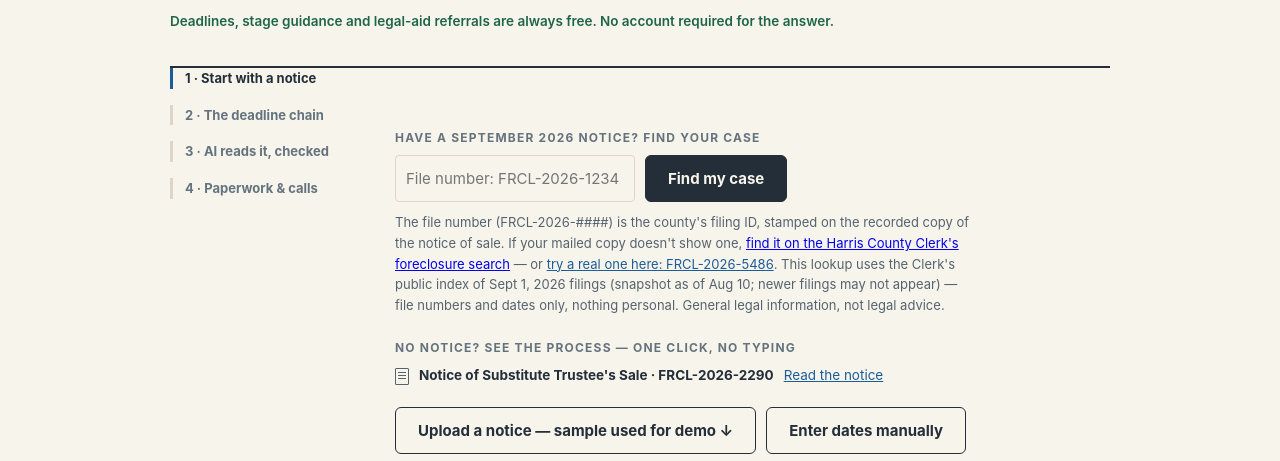
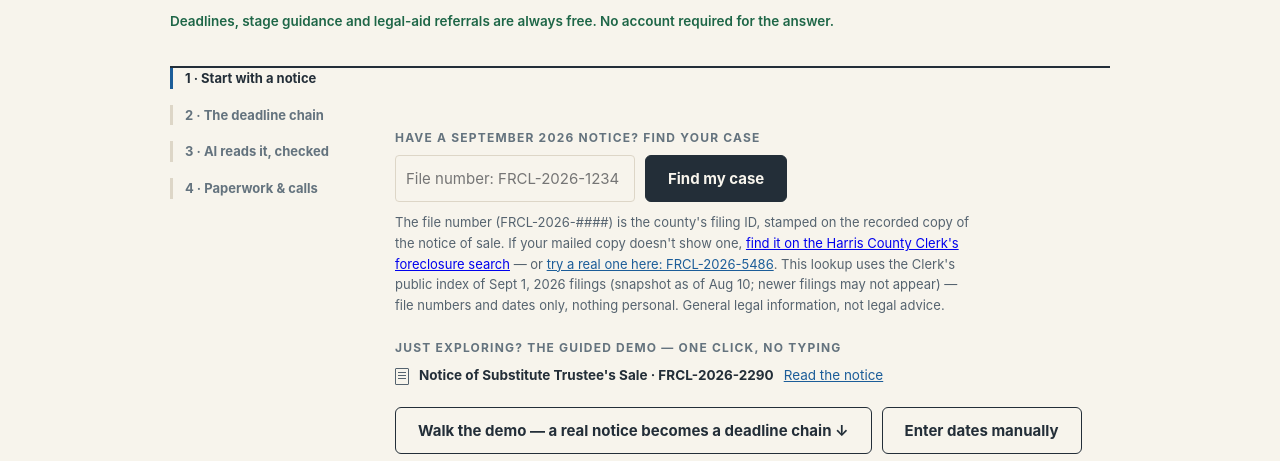
Before and after one commit to tbrown034/foreclosure-navigator, a website built with Vite: page index.html in a window 1280 px wide. Shown: the part 321-782 px from the top of the page. Built offline with nearby package versions, Linux system fonts and the light colour scheme.

Commit message:
Relabel the demo entry honestly: 'Walk the demo' — nothing uploads
With the real case lookup in place, a button called 'Upload a notice'
was both confusing and untrue. The guided-demo door keeps its job (it is
the only path into the AI beat, since looked-up cases never touch AI)
under a name that says what happens.

```diff
--- a/index.html
+++ b/index.html
@@ -45,7 +45,7 @@
       <div id="lookupResult" hidden style="margin:10px 0 0"></div>
       <div id="savedCase" hidden style="margin:12px 0 0;border-left:3px solid var(--ok);padding:2px 0 2px 14px"></div>
 
-      <p class="scenario-label" style="margin-top:22px">No notice? See the process — one click, no typing</p>
+      <p class="scenario-label" style="margin-top:22px">Just exploring? The guided demo — one click, no typing</p>
       <div class="notice-file">
         <span class="notice-file-icon" aria-hidden="true"></span>
         <span class="notice-file-name">Notice of Substitute Trustee's Sale · FRCL-2026-2290</span>
@@ -56,7 +56,7 @@
         <div data-sample-text="frcl-2026-2290"></div>
       </details>
       <div class="btnrow entry-actions">
-        <button type="button" class="abtn outline big scenario-btn" data-scenario="frcl-2290" aria-pressed="false">Upload a notice &mdash; sample used for demo &darr;</button>
+        <button type="button" class="abtn outline big scenario-btn" data-scenario="frcl-2290" aria-pressed="false">Walk the demo &mdash; a real notice becomes a deadline chain &darr;</button>
         <button type="button" class="abtn outline big" id="openManual">Enter dates manually</button>
       </div>
       <p class="quiet-alts">The sample is the real recorded instrument above, homeowner details excluded — or try <button type="button" class="linklike scenario-btn" data-scenario="hypothetical" aria-pressed="false">a hypothetical default notice</button>.</p>
```
Also changed, not shown: e2e/reader-flow.spec.ts (+1 -1 lines).
